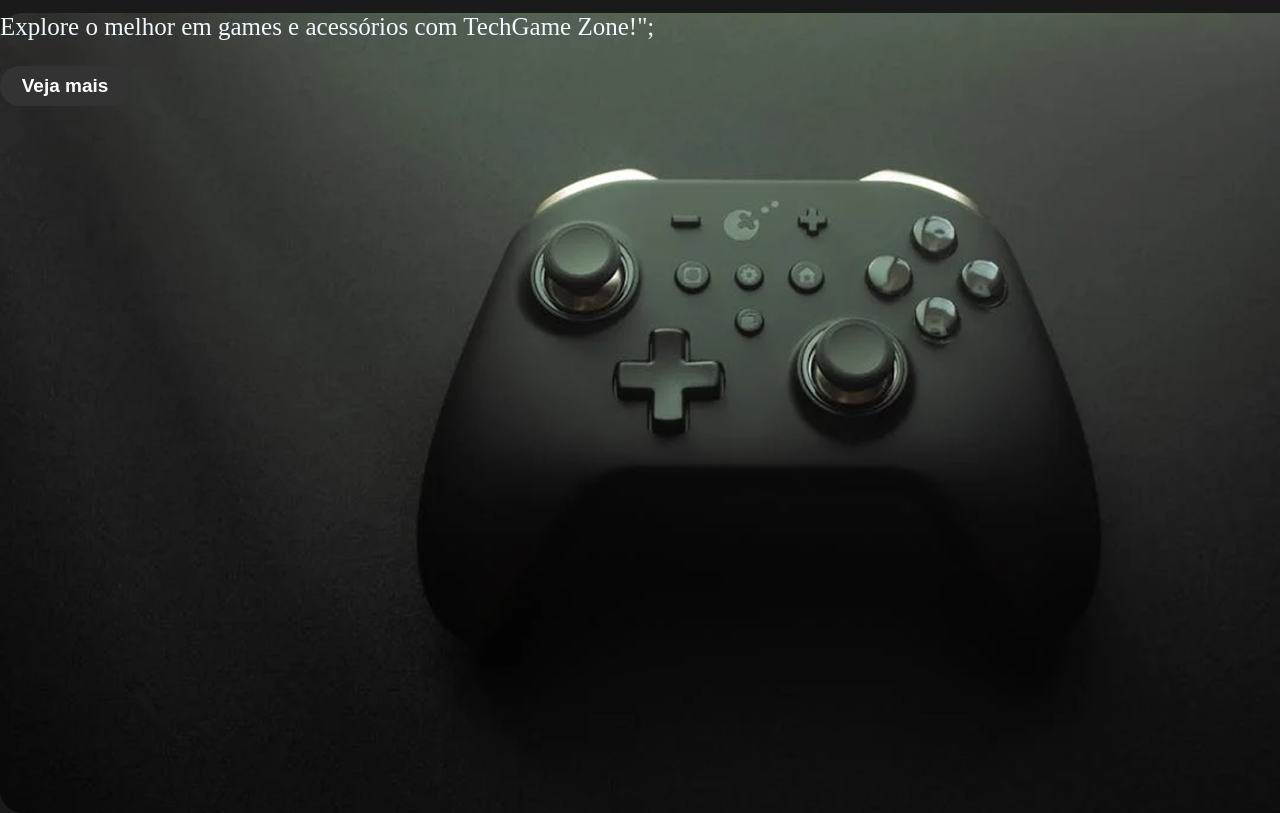
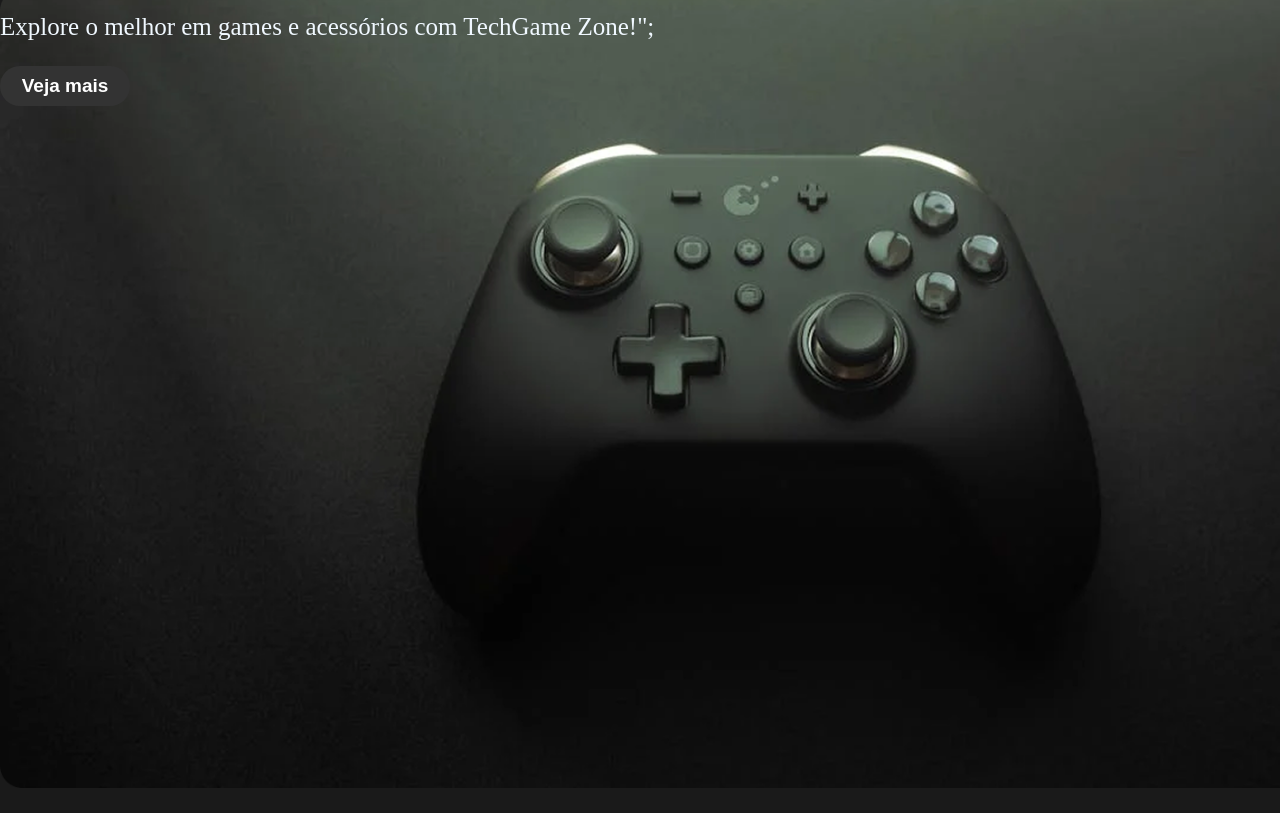
Before and after one commit to JeronimoCabanelas/Site-novo, a plain HTML site: page index.html in a window 1280 px wide. Shown: the part 116-929 px from the top of the page. After the commit the page ends 904 px from the top, so only its background shows below. Drawn offline with nearby package versions, Linux system fonts and the light colour scheme.

Commit message:
Atualizando

```diff
--- a/index.html
+++ b/index.html
@@ -46,9 +46,11 @@
         <div class="banner">  <!-- Nosso Banner -->
 
           <div class="texto-banner">
+            <div class="banner-estrutura">
             <P class="texto-banner">
               Explore o melhor em games e acessórios com TechGame Zone!";
             </P>
+
           </div>
           <button class="botao-banner">Veja mais</button> <!-- A tag button serve para criar um botão -->
 
--- a/style.css
+++ b/style.css
@@ -12,6 +12,7 @@ body{
   width: 1350px;
   background-image: url("./assents/Rectangle\ 11.png"); /* Ele adiciona uma imagem como fundo */
   background-size: cover;
+  display: flex;
 
 }
 
```
